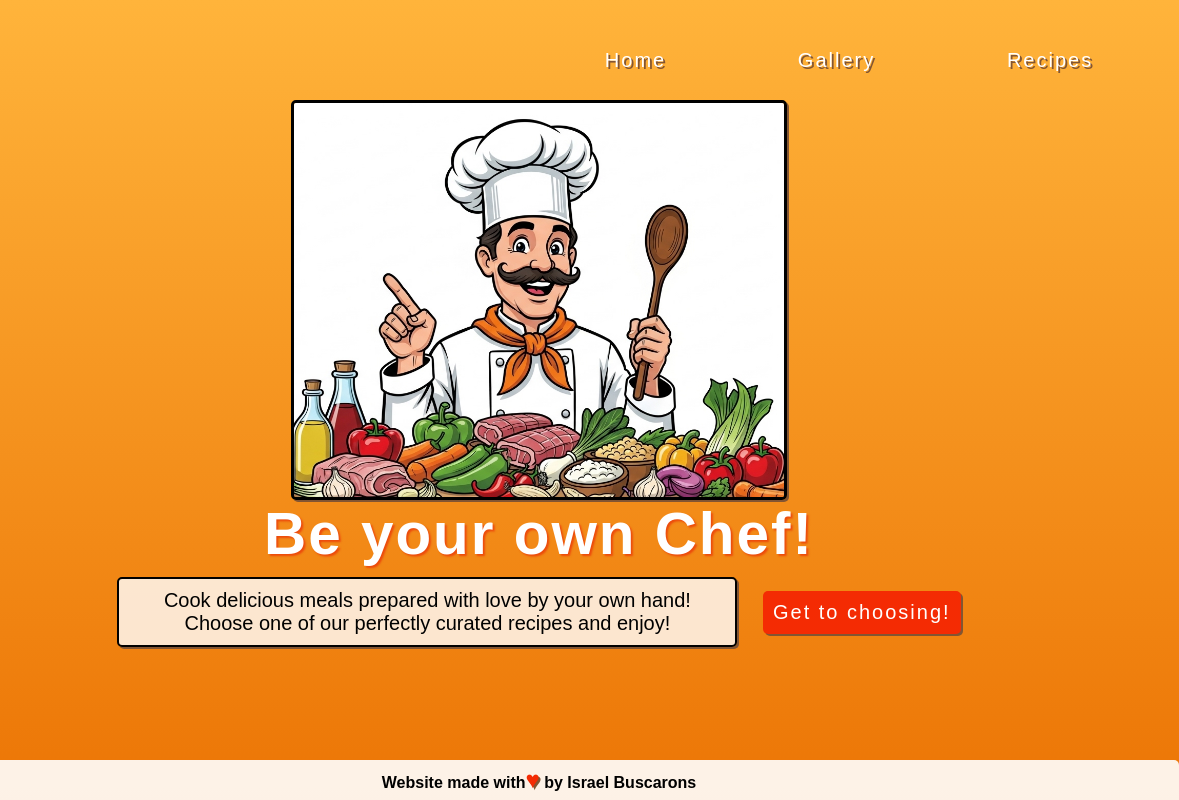
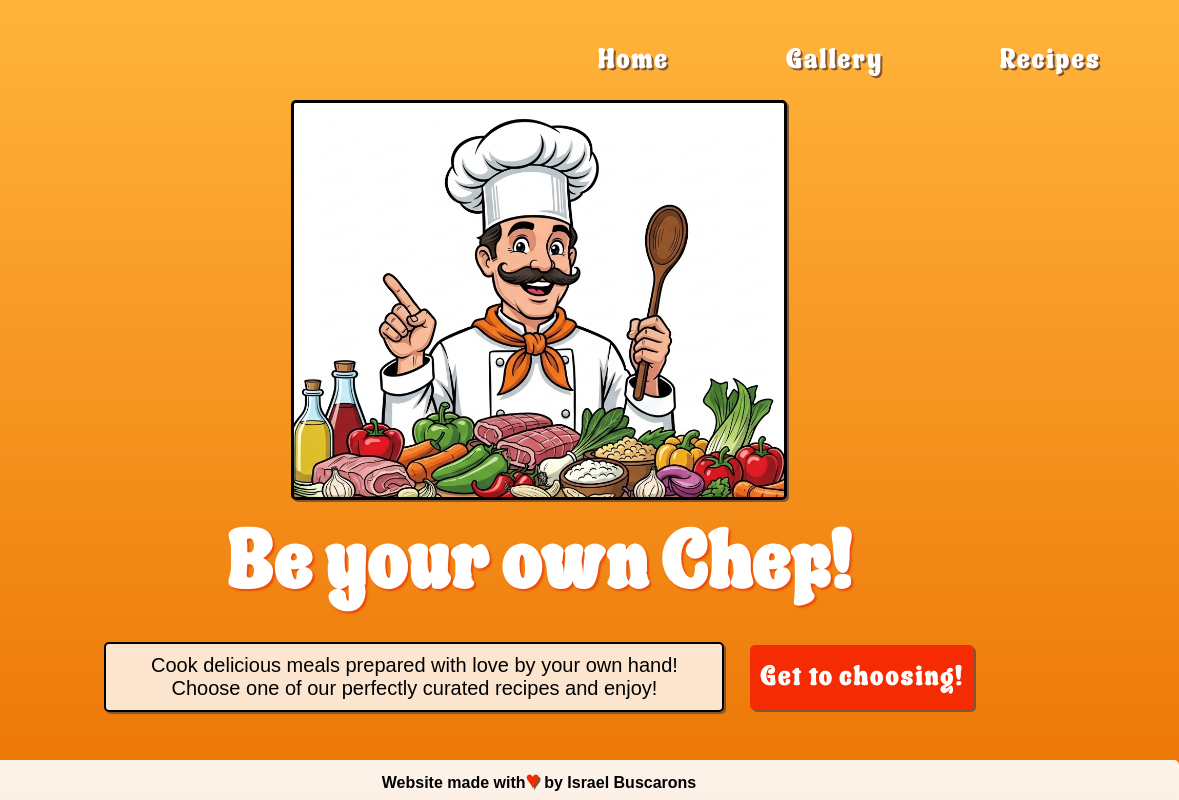
Before and after one commit to buscarons/HWFP, a plain HTML site: page index.html in a window 1280 px wide. Shown: the full height of the page, 101-1280 px from the left. Drawn offline with Linux system fonts and the light colour scheme; the site is published under a folder, as on GitHub Pages, so addresses that start at the root find nothing.

Commit message:
Update base.css

```diff
--- a/css/base.css
+++ b/css/base.css
@@ -8,7 +8,7 @@
 
 @font-face {
     font-family: SauceT;
-    src: url(/fonts/Sauce\ Tomato.otf);
+    src: url(../fonts/Sauce\ Tomato.otf);
 }
 
 * {
```
